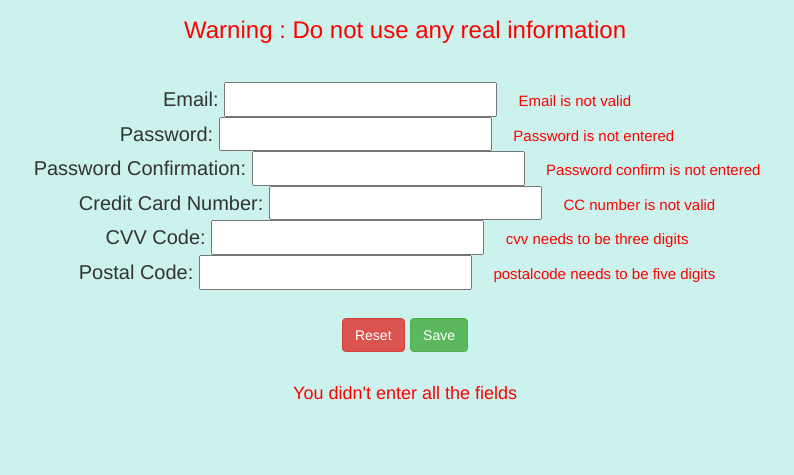
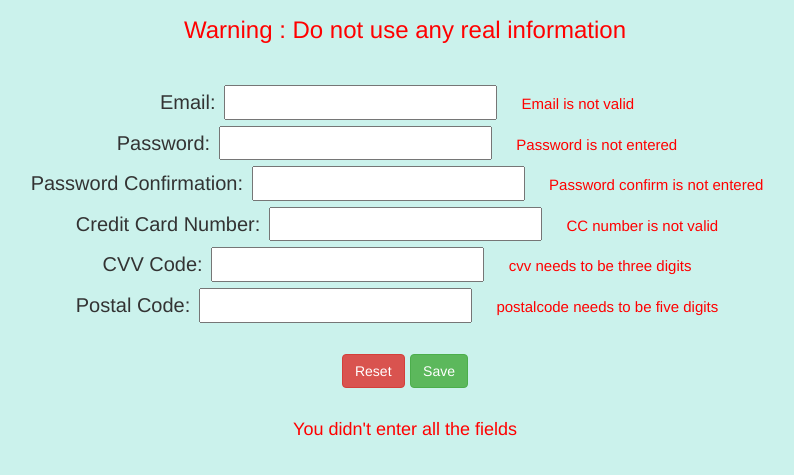
Before and after one commit to mmloveaa/form_payment, a website: page index.html in a window 1280 px wide. Shown: the part 67-542 px from the top of the page, without its empty margins (235-1029 px from the left). Drawn offline with nearby package versions, Linux system fonts and the light colour scheme.

Commit message:
modify space between input field

```diff
--- a/public/style.css
+++ b/public/style.css
@@ -40,3 +40,7 @@ color : red;
 	font-size : 18px;
 	color: red;
 }
+
+.inputField {
+	margin: 3px;
+}
```
